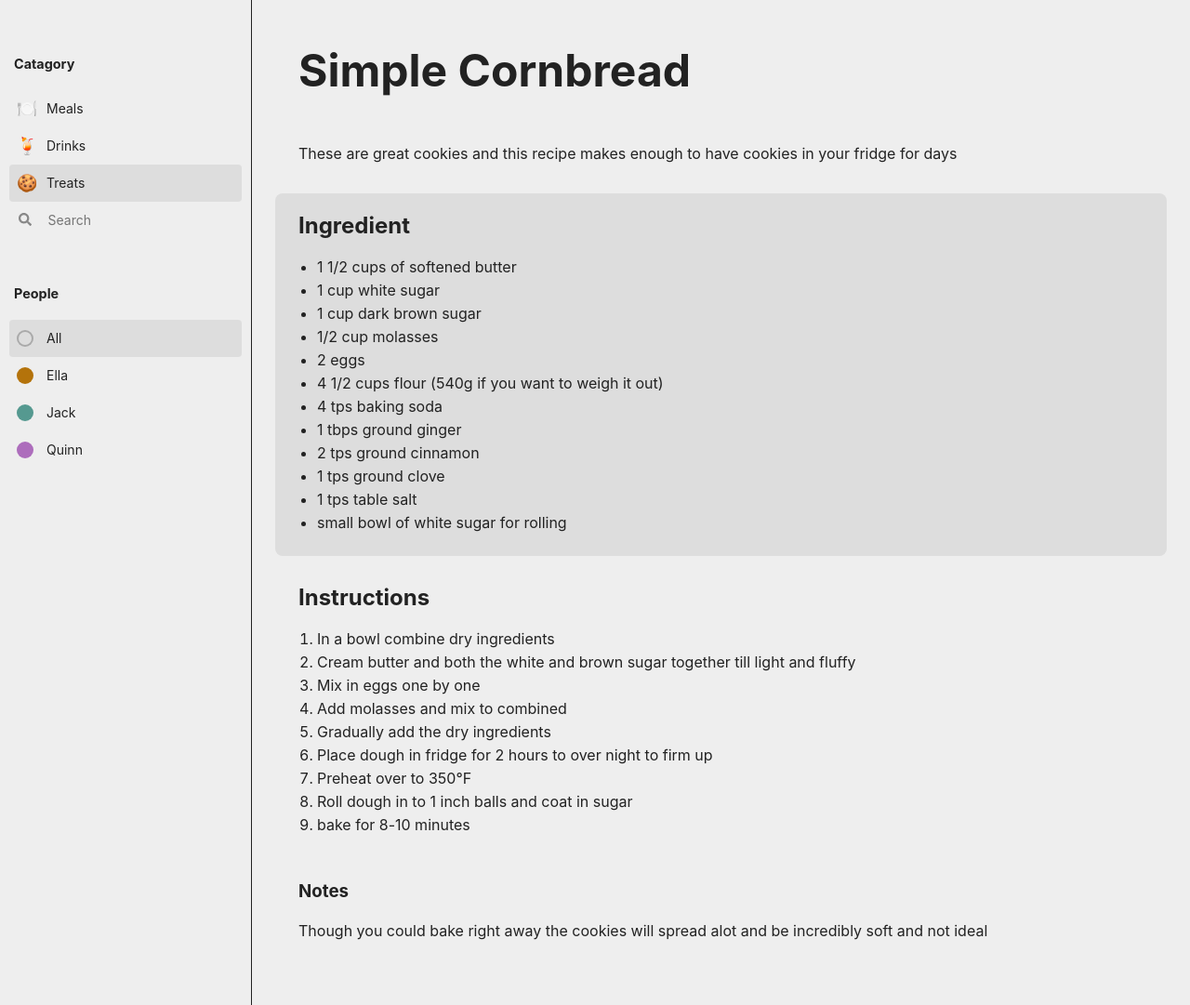
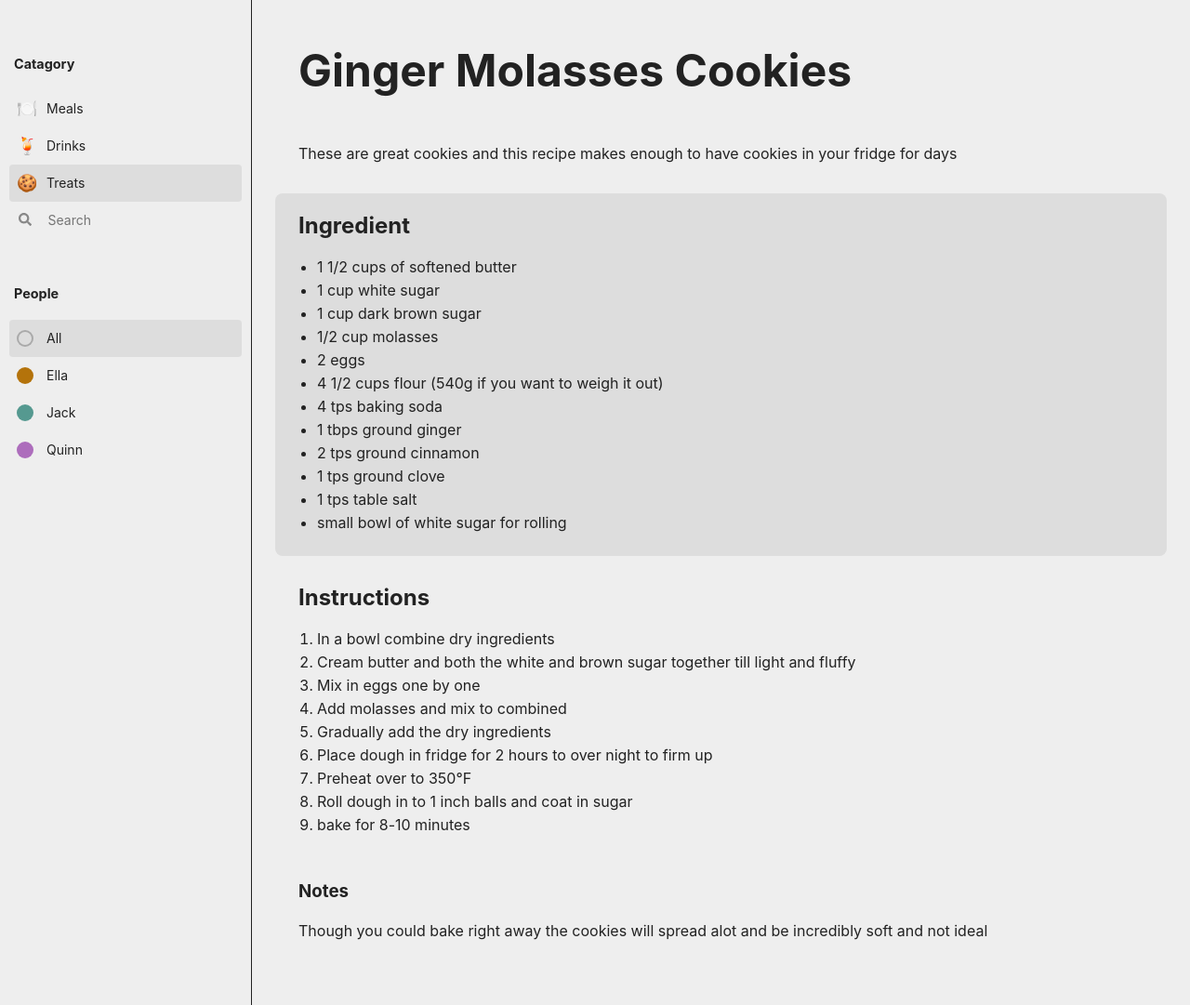
Before and after one commit to qjack001/Git-Cooking, a Jekyll site: the page built from _posts/treats/2020-06-21-ginger-molasses-cookie.md, in a window 1280 px wide and 1081 px high. Shown: the whole window at 93% size. Built offline with Jekyll 4.4.1, drawn with Linux system fonts in a browser that asks for light colours.

Commit message:
fix copy pasta mistake

```diff
--- a/_posts/treats/2020-06-21-ginger-molasses-cookie.md
+++ b/_posts/treats/2020-06-21-ginger-molasses-cookie.md
@@ -1,5 +1,5 @@
 ---
-title: Simple Cornbread
+title: Ginger Molasses Cookies
 author: Quinn
 time: 75
 ---
```
